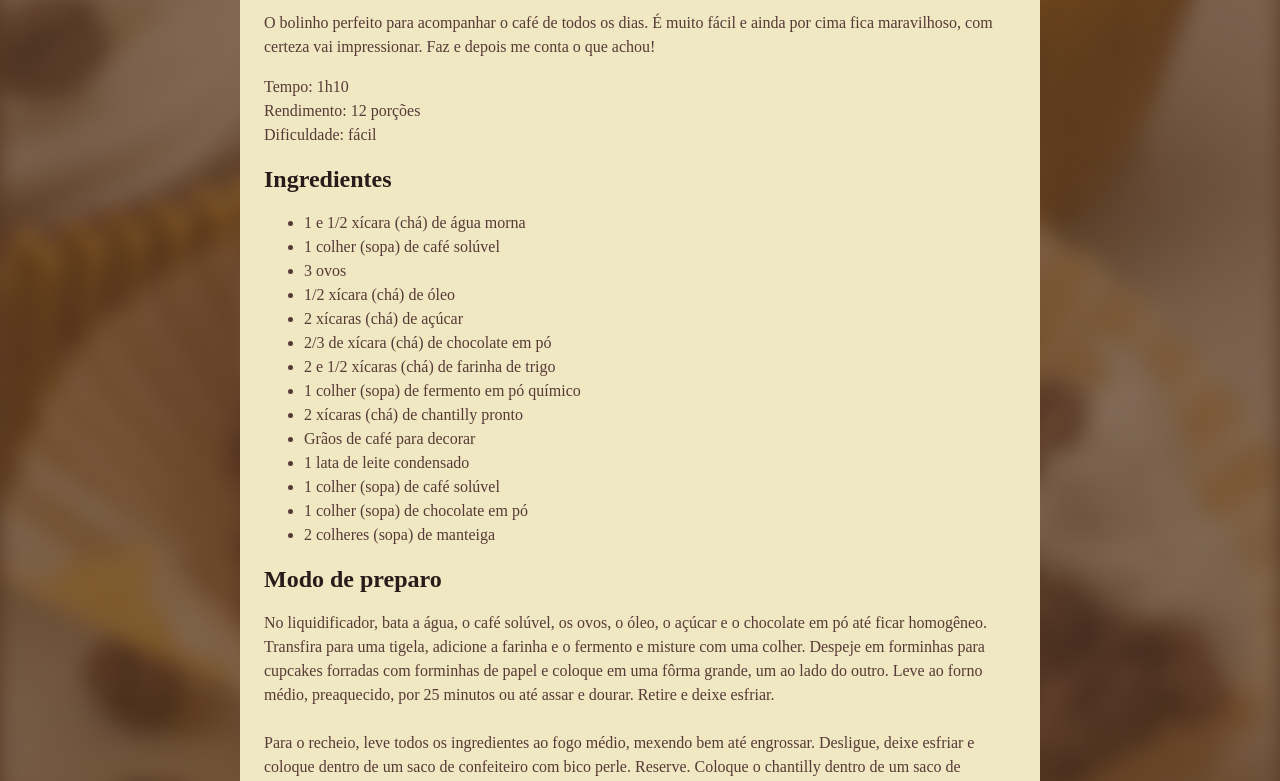
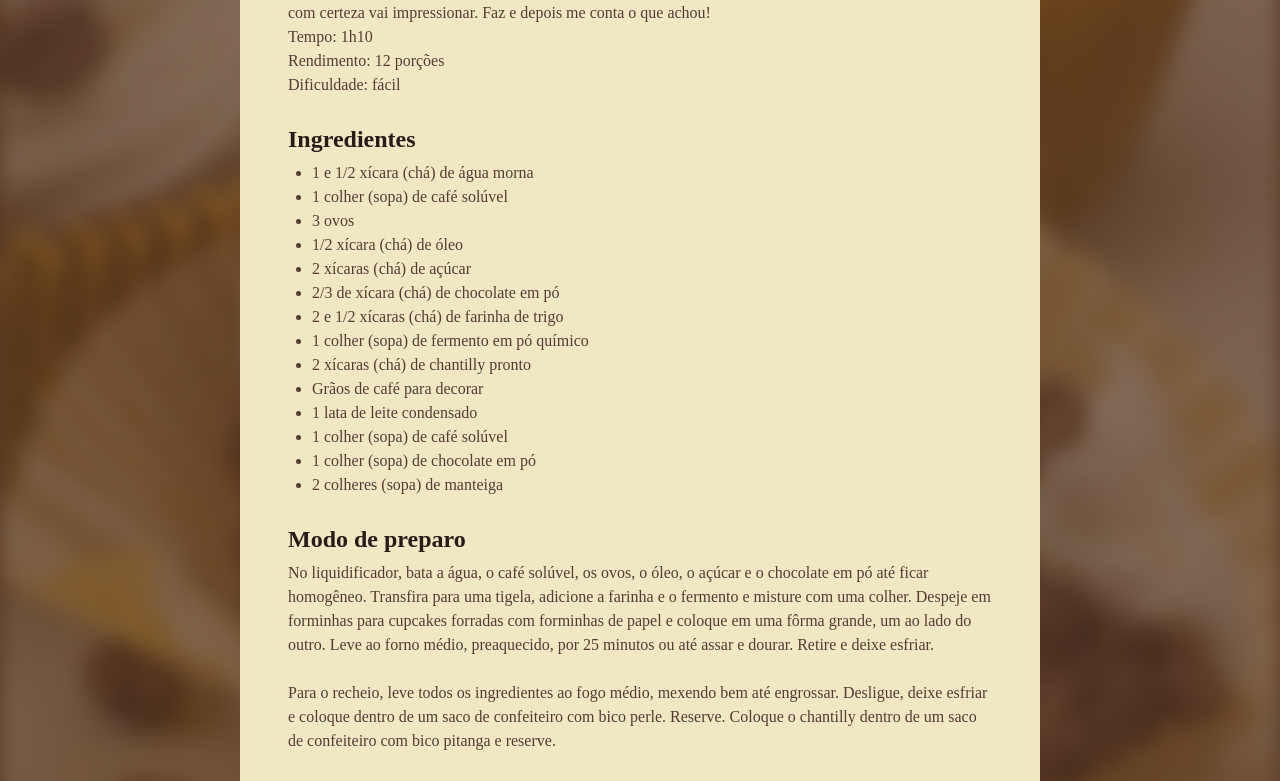
Before and after one commit to juanrodrip/Projeto-Receita-Full-Stack, a plain HTML site: page index.html in a window 1280 px wide. Shown: the part 590-1371 px from the top of the page. Drawn offline with Linux system fonts and the light colour scheme; a web font is replaced by a local one.

Commit message:
personalizando espaços

```diff
--- a/style.css
+++ b/style.css
@@ -1,3 +1,7 @@
+* {
+    margin: 0;
+    padding: 0;
+}
 
 :root {
     font-family: "alice", serif;
@@ -23,6 +27,18 @@ img {
     border-radius: 16px;
 }
 
+main {
+    padding: 24px;
+}
+
+section + section {
+    margin-top: 24px;
+}
+
+#abaut p + p {
+    margin-top: 12px;
+}
+
 h1 {
     line-height: 140%;
     font-size: 40px;
@@ -34,4 +50,10 @@ h2 {
 
 h1, h2 {
     color: #291B1A;
+    margin-bottom: 4px;
+    line-height: 150%;
 }
+
+ul {
+    padding-left: 24px;
+}
```
